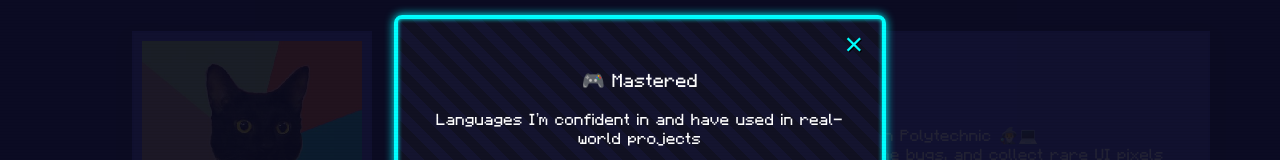
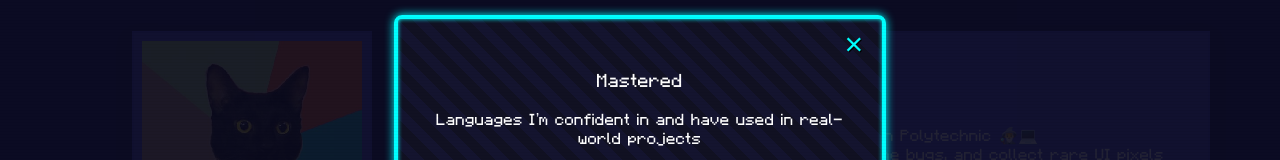
Before and after one commit to GiaHuyTang/my-portfolio, a React (Vite) app in the folder client/: page /myself in a window 1280 px wide. Both pictures are taken after a click on the button "Mastered". Shown: the part 225-385 px from the top of the page. Built offline with nearby package versions, Linux system fonts and the light colour scheme; a web font is replaced by a local one.

Commit message:
fix the icon in title of activePopup

```diff
--- a/client/src/pages/Myself.jsx
+++ b/client/src/pages/Myself.jsx
@@ -92,9 +92,21 @@
                 <div className="skill-popup-card" onClick={(e) => e.stopPropagation()}>
                   <button className="close-btn" onClick={() => setActivePopup(null)}>×</button>
                   <h3>
-                    {activePopup === "mastered" && "🎮 Mastered"}
-                    {activePopup === "leveling" && "🚧 Leveling Up"}
-                    {activePopup === "newbie" && "🕹️ Newbie"}
+                    {activePopup === "mastered" && (
+                      <>
+                        <i className="hn hn-gaming"></i> Mastered
+                      </>
+                    )}
+                    {activePopup === "leveling" && (
+                      <>
+                        <i className="hn hn-startups"></i> Leveling Up
+                      </>
+                    )}
+                    {activePopup === "newbie" && (
+                      <>
+                        <i className="hn hn-seedlings-solid"></i> Newbie
+                      </>
+                    )}
                   </h3>
                   <p>
                     {activePopup === "mastered" && "Languages I’m confident in and have used in real-world projects"}
```
